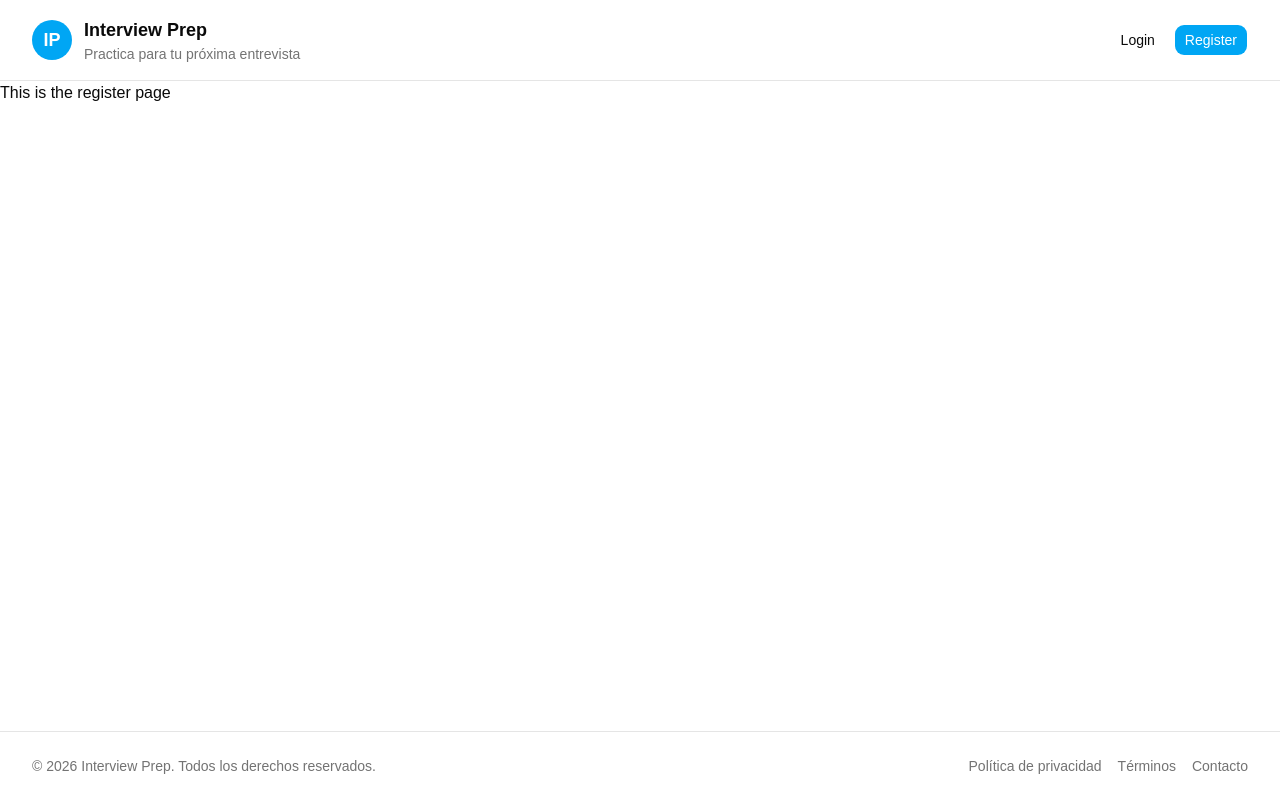
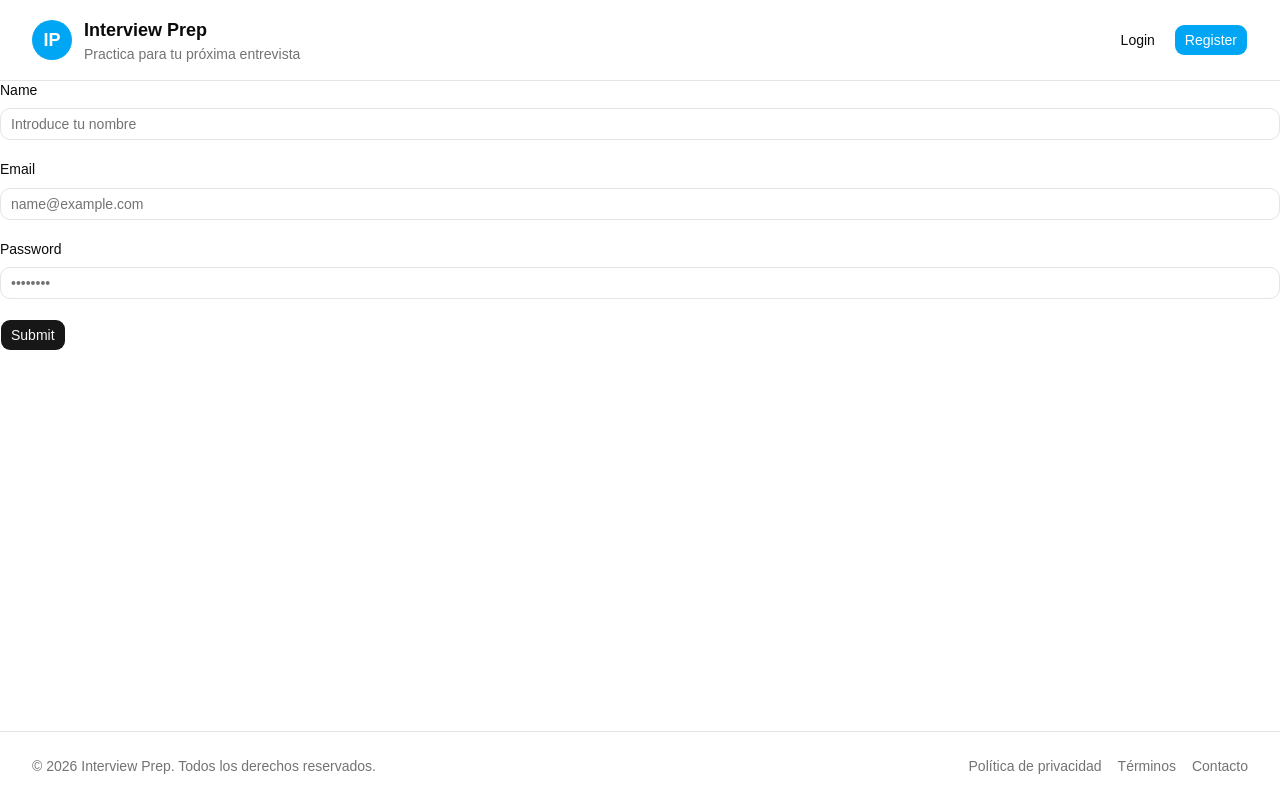
Before and after one commit to albertsp/interview-prep-app, a React app in the folder frontend/: page /register in a window 1280 px wide. Built offline with nearby package versions, Linux system fonts and the light colour scheme; the HTML template or start-up script is replaced by a standard one.

Commit message:
feat:register page

```diff
--- a/frontend/src/pages/Register.jsx
+++ b/frontend/src/pages/Register.jsx
@@ -1,7 +1,110 @@
+import { useState } from "react"
+import { Input } from "@/components/ui/input"
+import { Button } from "@/components/ui/button"
+import { Field, FieldLabel, FieldGroup} from "@/components/ui/field"
+import { useNavigate } from "react-router-dom"
+
 function Register(){
 
+
+    const [email, setEmail] = useState("")
+    const [password, setPassword] = useState("")
+    const [name, setName] = useState("")
+
+
+    let navigate = useNavigate()
+
+    async function handleSubmit(e){
+        e.preventDefault()
+        const result = await fetchRegister(email,password)
+
+        // Añadir condicion register exitoso
+        navigate("/login")
+
+    }
+
+
+    async function fetchRegister(email,password){
+
+        const url = `${import.meta.env.VITE_API_URL}/auth/register`
+
+        const data = {
+            name: name,
+            email: email,
+            password: password
+        };
+
+        try {
+            const response = await fetch(url,{
+                method: 'POST',
+                headers: {
+                    'Content-Type': 'application/json'
+                },
+                body: JSON.stringify(data)
+            });
+
+            // Si la response no es un 2XX, manejamos error
+            if (!response.ok){
+                const error = await response.json();
+                throw new Error(error.message)
+            }
+
+            // Si sale bien, parseamos response
+            const result = await response.json()
+            console.log('Register exitoso:', result)
+            return result
+
+
+        } catch (error) {
+            console.error(error.message)
+            throw error;
+
+        }
+
+    }
+
     return(
-        <h1>This is the register page</h1>
+        <form onSubmit={handleSubmit}>
+
+            <FieldGroup>
+            <Field>
+                <FieldLabel htmlFor="fieldgroup-name">Name</FieldLabel>
+                    <Input
+                    id="fieldgroup-name"
+                    type="text"
+                    placeholder="Introduce tu nombre"
+                    value={name}
+                    onChange ={(e)=>setName(e.target.value)}
+                    />
+            </Field>
+
+            <Field>
+                <FieldLabel htmlFor="fieldgroup-email">Email</FieldLabel>
+                    <Input
+                    id="fieldgroup-email"
+                    type="email"
+                    placeholder="name@example.com"
+                    value={email}
+                    onChange ={(e)=>setEmail(e.target.value)}
+                    />
+            </Field>
+
+            <Field>
+                <FieldLabel htmlFor="fieldgroup-password"> Password</FieldLabel>
+                    <Input
+                    id="fieldgroup-password"
+                    type="password"
+                    placeholder="••••••••"
+                    value={password}
+                    onChange ={(e)=>setPassword(e.target.value)}
+                    />
+            </Field>
+
+            <Field orientation="horizontal">
+                <Button type="submit">Submit</Button>
+            </Field>
+            </FieldGroup>
+        </form>
     )
 
 }
```
